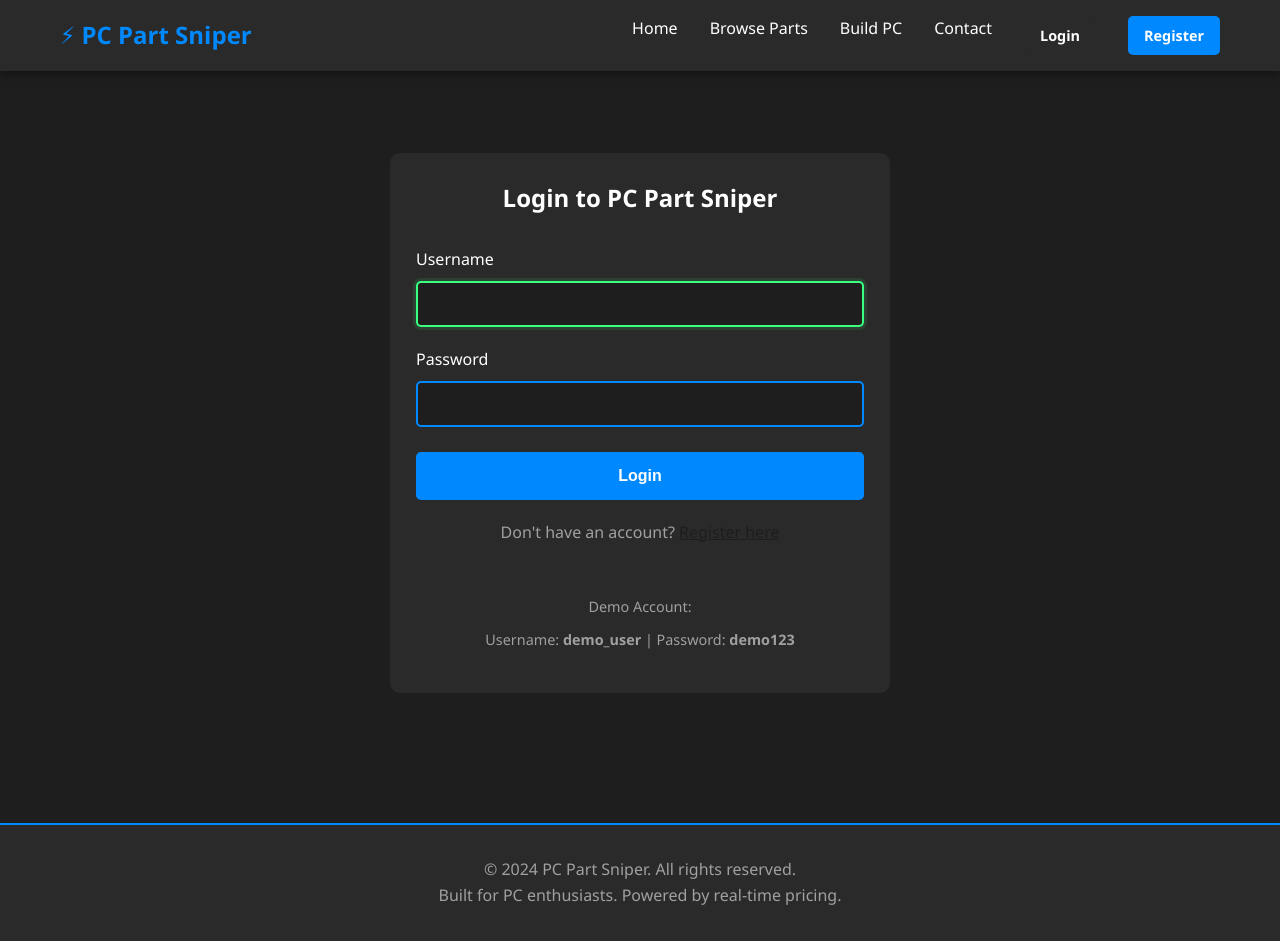
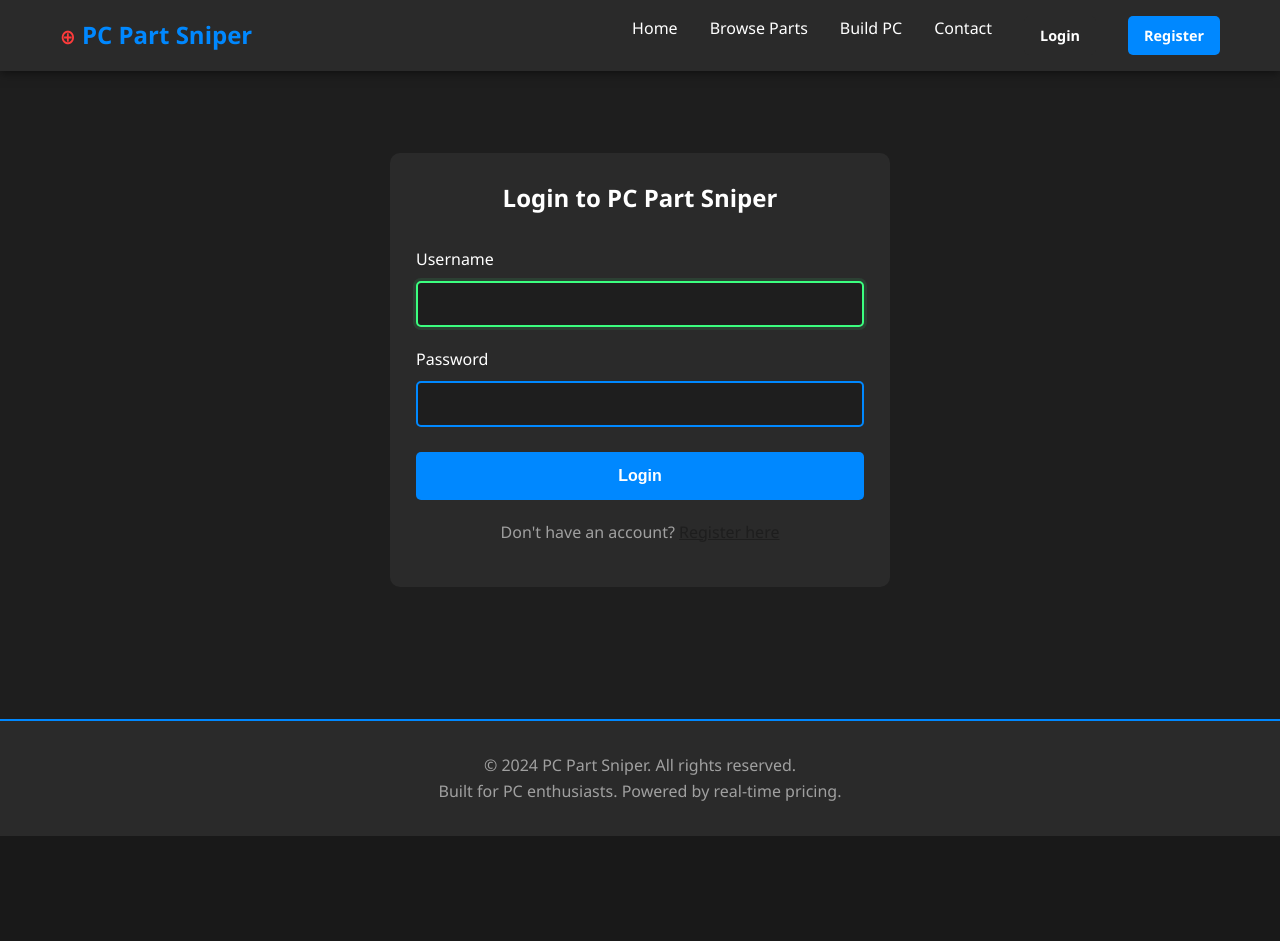
Before and after one commit to daizrazan1/Incubator, a PHP site: page /login.php in a window 1280 px wide. After the commit the page ends 836 px from the top, so only its background shows below. Run offline with PHP 8.4, Linux system fonts and the light colour scheme.

Commit message:
Assistant checkpoint: Optimize part addition, add login requirements, update icons
Assistant generated file changes:
- api/add_to_build.php: Optimize database queries and remove unnecessary compatibility check
- build.php: Add login check for save build form, Close the login check conditional
- contact.php: Allow non-logged-in users to send contact messages
- login.php: Remove demo account information
- includes/header.php: Replace bolt with crosshair icon
- index.php: Replace bolt with crosshair in hero section

---

User prompt:

why is addign a part to the build very slow, and also add a feature where if a user isnt logged in or registered, they cant save a build , so for example "login to save build" and also make it so a uer can send a message on contact.php without being logged in, and take out the demo account info on login.php, and also all throughout th ewebsite instead of the bolt symbols next top the name pc part sniper, put a crosshair some what like this: https://static.vecteezy.com/system/resources/previews/068/846/821/non_2x/a-red-line-art-icon-of-a-crosshair-with-a-central-dot-representing-a-tactical-dot-sight-or-red-dot-sight-free-vector.jpg

Replit-Commit-Author: Assistant
Replit-Commit-Session-Id: 27c0203b-45f4-44c4-9d1c-8b48b71e1e5e
Replit-Commit-Event-Id: 3478657f-6e6e-4035-8eb1-3e5d539e28bc

```diff
--- a/build.php
+++ b/build.php
@@ -155,6 +155,11 @@ include 'includes/header.php';
                     </a>
                 <?php endif; ?>
 
+                <?php if (!isLoggedIn()): ?>
+                    <div class="alert alert-error" style="margin-top: 1rem; text-align: center;">
+                        <a href="/login.php?redirect=<?php echo urlencode($_SERVER['REQUEST_URI']); ?>" style="color: var(--highlight); text-decoration: underline;">Login</a> to save your build
+                    </div>
+                <?php else: ?>
                 <form method="POST" action="/api/save_build.php" style="margin-top: 1rem;">
                     <?php if ($buildId): ?>
                         <input type="hidden" name="build_id" value="<?php echo $buildId; ?>">
@@ -183,6 +188,7 @@ include 'includes/header.php';
 
                     <button type="submit" class="btn" style="width: 100%;">Save Build</button>
                 </form>
+                <?php endif; ?>
             </div>
         </div>
     </div>
--- a/contact.php
+++ b/contact.php
@@ -8,7 +8,7 @@ $error = false;
 if ($_SERVER['REQUEST_METHOD'] === 'POST') {
     $subject = $_POST['subject'] ?? '';
     $message = $_POST['message'] ?? '';
-    $userId = 1;
+    $userId = isLoggedIn() ? $_SESSION['user_id'] : null;
 
     if ($subject && $message) {
         try {
--- a/includes/header.php
+++ b/includes/header.php
@@ -10,7 +10,7 @@
     <nav class="navbar">
         <div class="container">
             <div class="nav-brand">
-                <a href="/index.php">⚡ PC Part Sniper</a>
+                <a href="/index.php"><span style="color: #FF3B3B; font-size: 1.3rem;">⊕</span> PC Part Sniper</a>
             </div>
             <ul class="nav-menu">
                 <li><a href="/index.php">Home</a></li>
--- a/index.php
+++ b/index.php
@@ -22,7 +22,7 @@ include 'includes/header.php';
 
 <div class="container">
     <div class="hero">
-        <h1>⚡ PC Part Sniper</h1>
+        <h1><span style="color: #FF3B3B; font-size: 3rem;">⊕</span> PC Part Sniper</h1>
         <p>Build your dream PC with real-time pricing and compatibility checking</p>
 
         <form id="searchForm" class="search-bar">
--- a/login.php
+++ b/login.php
@@ -94,13 +94,6 @@ include 'includes/header.php';
             <p style="text-align: center; margin-top: 20px; color: var(--text-secondary);">
                 Don't have an account? <a href="register.php" style="color: var(--primary);">Register here</a>
             </p>
-
-            <div style="margin-top: 30px; padding-top: 20px; border-top: 1px solid var(--border); text-align: center;">
-                <p style="color: var(--text-secondary); font-size: 0.9rem; margin-bottom: 10px;">Demo Account:</p>
-                <p style="color: var(--text-secondary); font-size: 0.9rem;">
-                    Username: <strong>demo_user</strong> | Password: <strong>demo123</strong>
-                </p>
-            </div>
         </div>
     </div>
 </div>
```
Also changed, not shown: api/add_to_build.php (+4 -12 lines).
